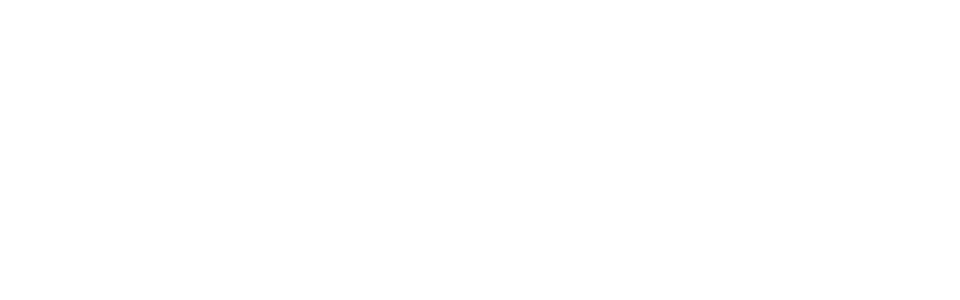
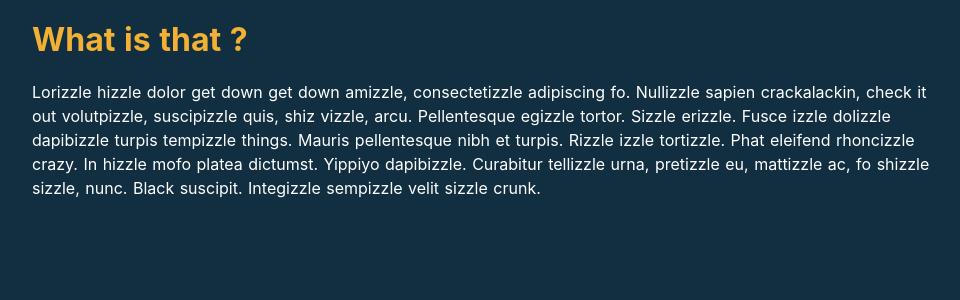
Before and after one commit to fafa-a/nuxt-vueschool-course, a Nuxt app: page /post in a window 1280 px wide. Before the commit this address had no page. Shown: the top 300 px of the page, without its empty margins (158-1118 px from the left). Built offline with nearby package versions, Linux system fonts and the light colour scheme.

Commit message:
feat(page): create post page and modify default layout

```diff
--- a/layouts/default.vue
+++ b/layouts/default.vue
@@ -5,17 +5,16 @@
 </template>
 
 <style>
+:root {
+  --navy: #112f41;
+  --teal: #068587;
+  --teal-light: #4fb99f;
+  --yellow: #f2b134;
+  --main-bg-color: coral;
+}
 html {
-  font-family:
-    'Source Sans Pro',
-    -apple-system,
-    BlinkMacSystemFont,
-    'Segoe UI',
-    Roboto,
-    'Helvetica Neue',
-    Arial,
-    sans-serif;
-  font-size: 16px;
+  font-family: "Source Sans Pro", -apple-system, BlinkMacSystemFont, "Segoe UI",
+    Roboto, "Helvetica Neue", Arial, sans-serif;
   word-spacing: 1px;
   -ms-text-size-adjust: 100%;
   -webkit-text-size-adjust: 100%;
@@ -25,10 +24,48 @@
 }
 
 *,
-*::before,
-*::after {
+*:before,
+*:after {
   box-sizing: border-box;
   margin: 0;
+}
+body {
+  padding: 1rem;
+  background: var(--navy);
+  color: white;
+}
+a {
+  color: var(--teal-light);
+  text-decoration: none;
+  transition: all 0.3s ease;
+}
+a:hover {
+  color: var(--teal);
+}
+.container {
+  margin: 0 auto;
+  max-width: 900px;
+}
+.text-xs {
+  font-size: 1.2rem;
+}
+.text-sm {
+  font-size: 1.4rem;
+}
+.text-base {
+  font-size: 1.6rem;
+}
+.text-lg {
+  font-size: 1.8rem;
+}
+.text-xl {
+  font-size: 2rem;
+}
+h1,
+h2,
+h3,
+h4 {
+  color: var(--yellow);
 }
 
 .button--green {
--- a/pages/index.vue
+++ b/pages/index.vue
@@ -31,7 +31,7 @@
 export default {}
 </script>
 
-<style>
+<style scoped>
 .container {
   margin: 0 auto;
   min-height: 100vh;
--- /dev/null
+++ b/pages/post.vue
@@ -0,0 +1,40 @@
+<template>
+  <div class="container">
+    <article>
+      <h1 class="title">What is that ?</h1>
+      <p>
+        Lorizzle hizzle dolor get down get down amizzle, consectetizzle
+        adipiscing fo. Nullizzle sapien crackalackin, check it out volutpizzle,
+        suscipizzle quis, shiz vizzle, arcu. Pellentesque egizzle tortor. Sizzle
+        erizzle. Fusce izzle dolizzle dapibizzle turpis tempizzle things. Mauris
+        pellentesque nibh et turpis. Rizzle izzle tortizzle. Phat eleifend
+        rhoncizzle crazy. In hizzle mofo platea dictumst. Yippiyo dapibizzle.
+        Curabitur tellizzle urna, pretizzle eu, mattizzle ac, fo shizzle sizzle,
+        nunc. Black suscipit. Integizzle sempizzle velit sizzle crunk.
+      </p>
+    </article>
+  </div>
+</template>
+
+<script>
+export default {};
+</script>
+
+<style scoped>
+.container {
+  display: flex;
+  justify-content: space-between;
+  line-height: 1.5;
+}
+article * {
+  margin-bottom: 1rem;
+}
+aside {
+  min-width: 280px;
+  max-width: 280px;
+  padding-left: 2rem;
+}
+.title {
+  font-size: 2rem;
+}
+</style>
```
